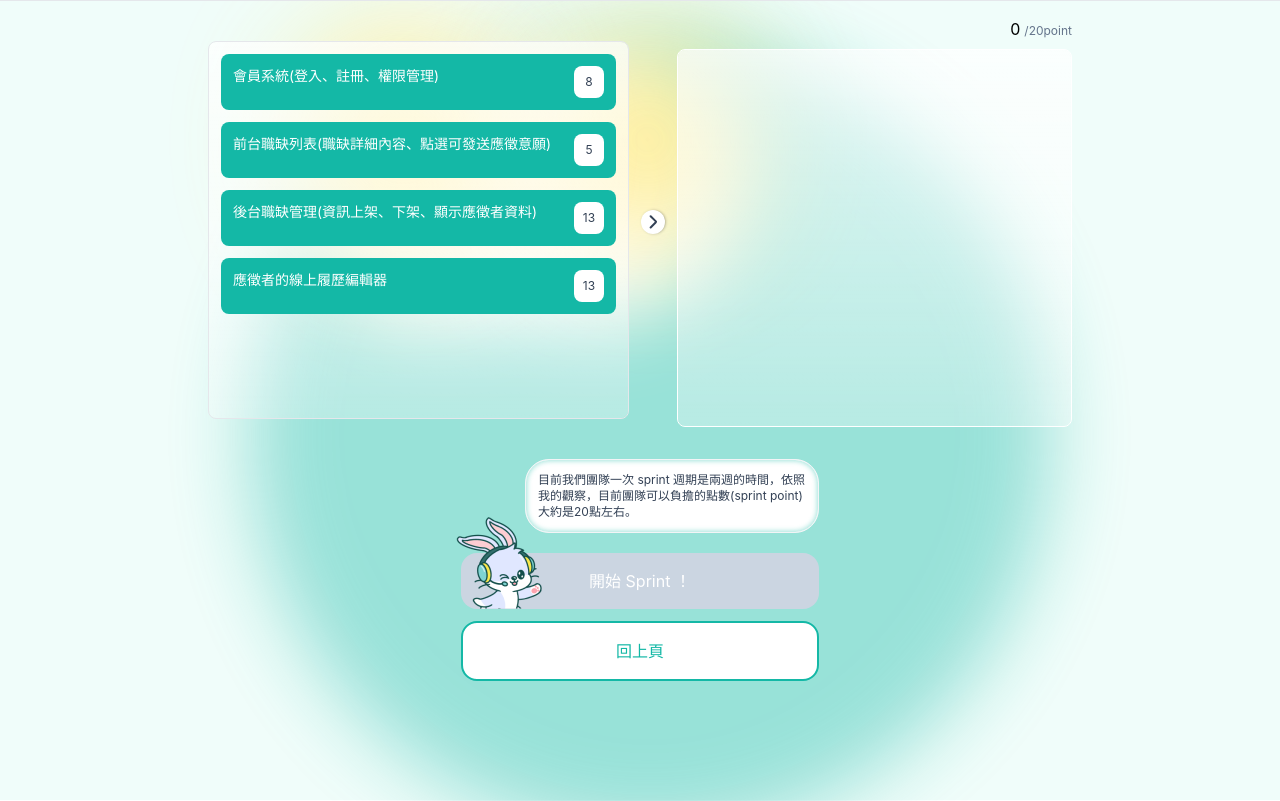
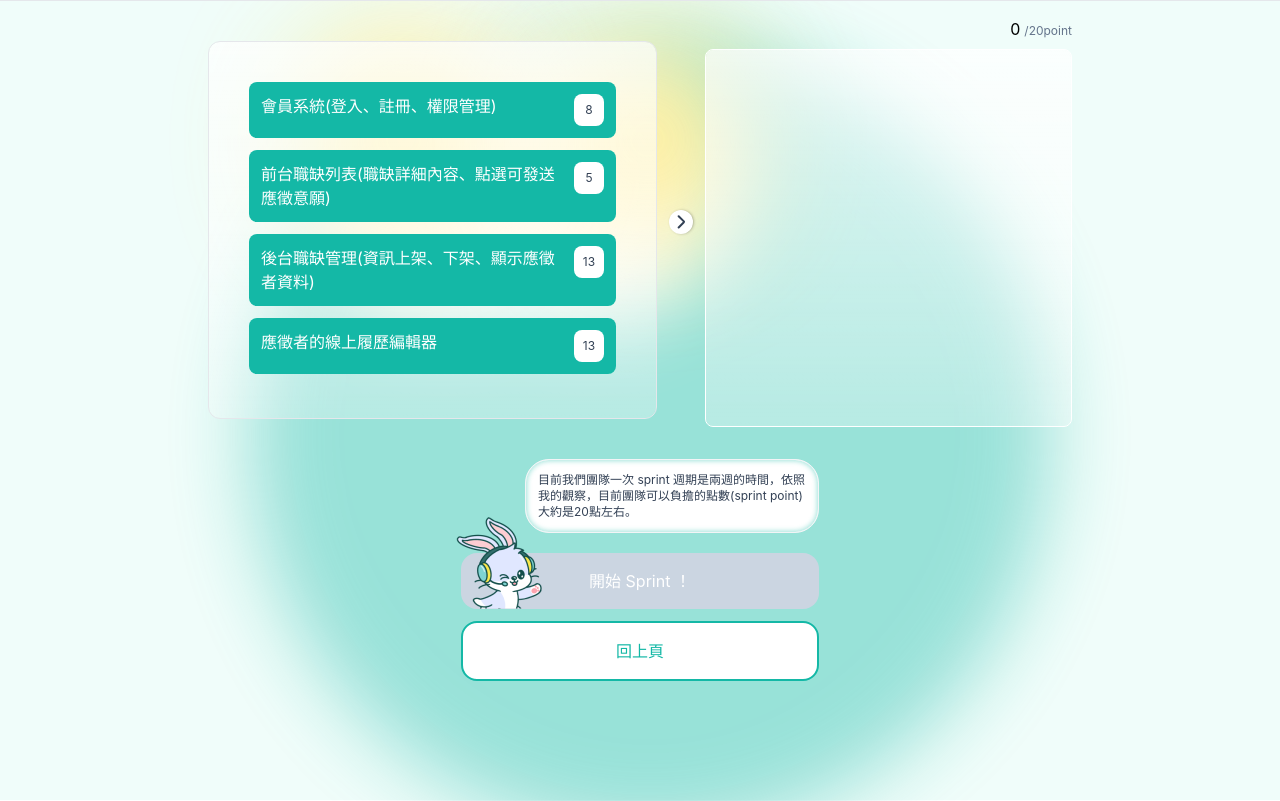
Before and after one commit to alphatero/f2e_scrum_frontend, a React (Create React App) app: page /exam/sprint-point in a window 1280 px wide. Built offline with nearby package versions, Linux system fonts and the light colour scheme.

Commit message:
fix: 依據 RWD 調整字體大小

```diff
--- a/src/components/DragLayout.jsx
+++ b/src/components/DragLayout.jsx
@@ -108,9 +108,9 @@ export function DragLayout({ info, speechTexts }) {
       <div className={clsx('flex flex-col lg:flex-row lg:items-stretch', 'h-full max-w-5xl mx-auto lg:px-20')}>
         <DragDropContext onDragEnd={onDragEnd}>
           <div className={clsx(
-            'w-full border p-3 lg:flex-1 mt-6',
+            'w-full border p-4 md:p-10 lg:flex-1 mt-6',
             'bg-gradient-to-b from-white/70 to-white/30 bg-clip-padding bg-opacity-70',
-            'backdrop-filter rounded-lg h-[300px] lg:h-[378px]',
+            'backdrop-filter rounded-xl h-[310px] lg:h-[378px]',
           )}
           >
             <DroppableComponent droppableId="candidate">
--- a/src/components/chat/BeginMsg.jsx
+++ b/src/components/chat/BeginMsg.jsx
@@ -4,7 +4,7 @@ export function BeginMsg({ time, text }) {
   return (
     <div className={clsx(
       'flex flex-col items-center',
-      'text-center text-xs text-slate-700',
+      'text-center text-xs md:text-sm text-slate-700',
     )}
     >
       <p>{ time }</p>
--- a/src/components/chat/ChatLog.jsx
+++ b/src/components/chat/ChatLog.jsx
@@ -18,9 +18,9 @@ export function ChatLog({ data }) {
         <div
           key={text}
           className={clsx(
-            'py-2 px-4 rounded-3xl ',
+            'py-2 px-4 rounded-3xl',
             'max-w-[242px]',
-            'bg-white text-sm text-slate-500 drop-shadow-md',
+            'bg-white text-sm md:text-base text-slate-700 drop-shadow-md',
           )}
         >
           <p>{text}</p>
@@ -68,7 +68,7 @@ export function ChatLog({ data }) {
               )}
               >
 
-                <p>{textItem}</p>
+                <p className="text-sm md:text-base">{textItem}</p>
               </div>
               {
                 index === text.length - 1
@@ -117,7 +117,7 @@ export function ChatLog({ data }) {
           <p
             className={clsx(
               'inline-block self-start',
-              'text-xs text-slate-700',
+              'text-xs md:text-base text-slate-700',
               submitBySelf && 'self-end',
             )}
           >
--- a/src/components/chat/ChatNavBar.jsx
+++ b/src/components/chat/ChatNavBar.jsx
@@ -18,7 +18,7 @@ export function ChatNavBar({ previousPage }) {
           <Icons.ArrowLeft className="text-white" />
         </button>
       </Link>
-      <p className="inline-block text-white text-xs">Scrum 新手村專案</p>
+      <p className="inline-block text-white text-xs md:text-sm">Scrum 新手村專案</p>
     </div>
   );
 }
--- a/src/components/chat/ChoiceResponse.jsx
+++ b/src/components/chat/ChoiceResponse.jsx
@@ -5,7 +5,7 @@ export function ChoiceResponse({
 }) {
   return (
     <>
-      <p className="text-xs text-slate-600">{ caption }</p>
+      <p className="text-xs md:text-sm text-slate-600">{ caption }</p>
       <ul className="flex flex-row gap-4 overflow-x-auto">
         {
           selectList.map((item) => (
@@ -16,7 +16,7 @@ export function ChoiceResponse({
                 disabled={disabled}
                 className={clsx(
                   'shrink-0 py-2 px-4 rounded-3xl whitespace-nowrap',
-                  'bg-teal-500 text-white text-sm cursor-pointer',
+                  'bg-teal-500 text-white text-sm md:text-base cursor-pointer',
                   'hover:bg-teal-300 active:bg-teal-600',
                 )}
                 type="submit"
--- a/src/components/exam/DraggleCard.jsx
+++ b/src/components/exam/DraggleCard.jsx
@@ -13,13 +13,13 @@ export function DraggleCard({ item, index, type }) {
           {...provided.draggableProps}
           {...provided.dragHandleProps}
           className={clsx(
-            'flex justify-between',
+            'flex justify-between gap-2',
             'p-3',
             'rounded-lg bg-teal-500 text-white text-sm',
           )}
         >
           <div className="col-span-3">
-            <p>{item.content}</p>
+            <p className="text-sm md:text-base">{item.content}</p>
           </div>
           <div className={clsx(type === 'point' && 'min-w-[30px]')}>
             <span className={clsx('rounded-lg p-2 text-center whitespace-nowrap block', 'bg-white text-slate-700 text-xs')}>{item.priority}</span>
--- a/src/views/ThankYou.jsx
+++ b/src/views/ThankYou.jsx
@@ -132,7 +132,7 @@ function ThankYou() {
       />
 
       <div className="w-full mt-auto mb-5 px-4">
-        <p className="pb-5">{bottomText}</p>
+        <p className="text-xs pb-5">{bottomText}</p>
         <Button onClick={backHome}>{button}</Button>
       </div>
 
```
